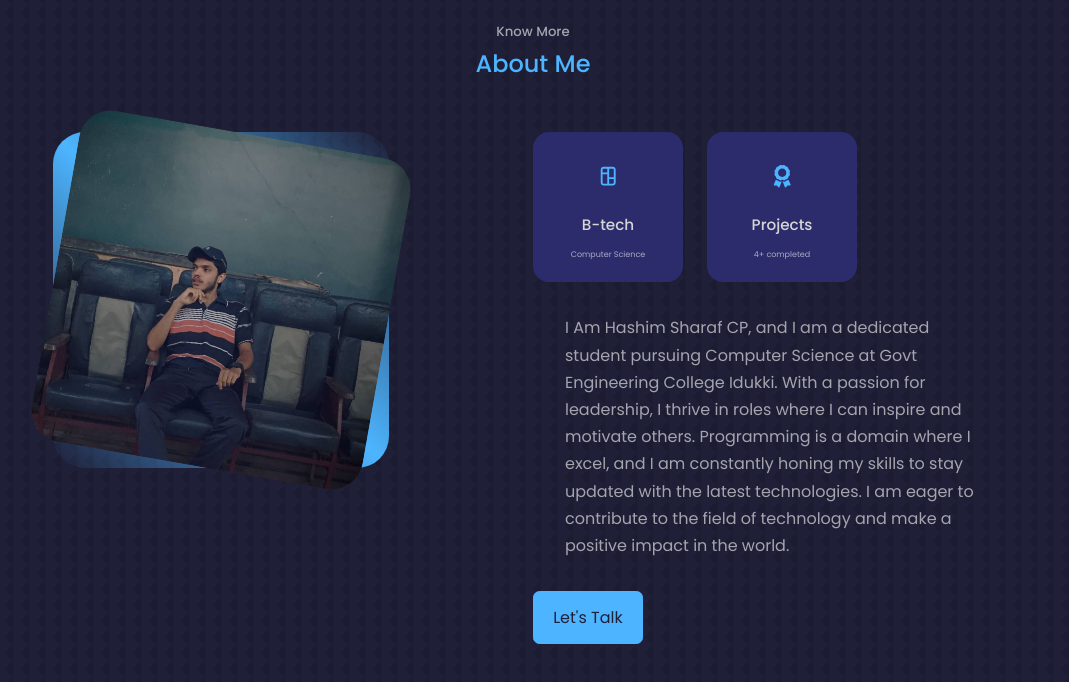
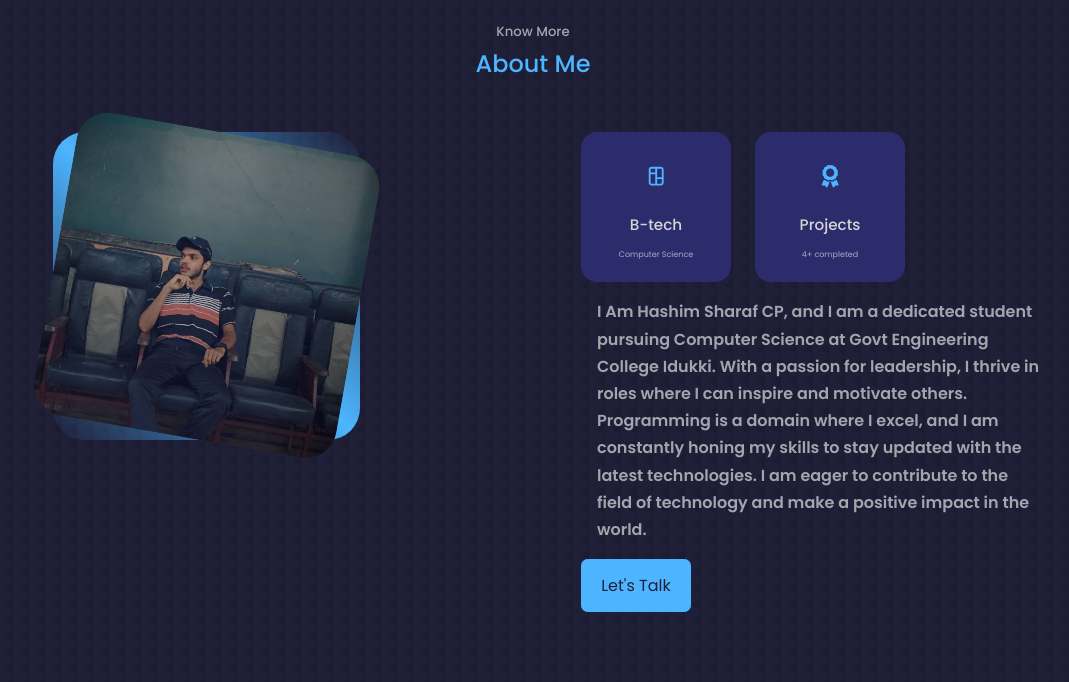
Before and after one commit to hashim-cp-2001/hashim-cp-2001.github.io, a React (Create React App) app: page / in a window 1280 px wide. Shown: the part 907-1589 px from the top of the page, without its empty margins (107-1176 px from the left). Built offline with nearby package versions, Linux system fonts and the light colour scheme.

Commit message:
after edit

```diff
--- a/src/componets/about/about.css
+++ b/src/componets/about/about.css
@@ -2,12 +2,12 @@
     display: grid;
     height: 130vh;
 
-    grid-template-columns: 35% 50%;
+    grid-template-columns: 40% 50%;
     gap: 15%;
 }
 
 .about_me{
-    width: 100%;
+    width: 80%;
     aspect-ratio: 1/1;
     border-radius: 2rem;
     background: linear-gradient(45deg,transparent,var(--color-primary),transparent);
@@ -68,7 +68,8 @@
 }
 
 .about_content p {
-    margin: 2rem;
+    margin: 1rem;
+    font-weight: 600;
     color: var(--color-light);
 }
 
```
Also changed, not shown: 6 other files (tests, documents, lock files or other folders).
